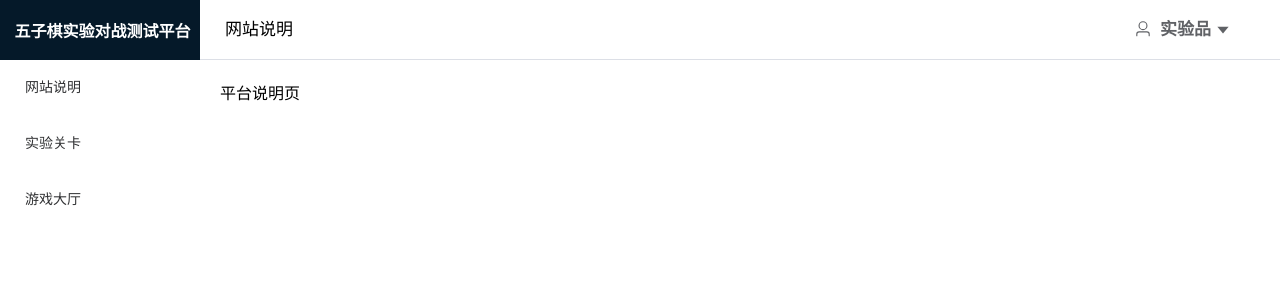
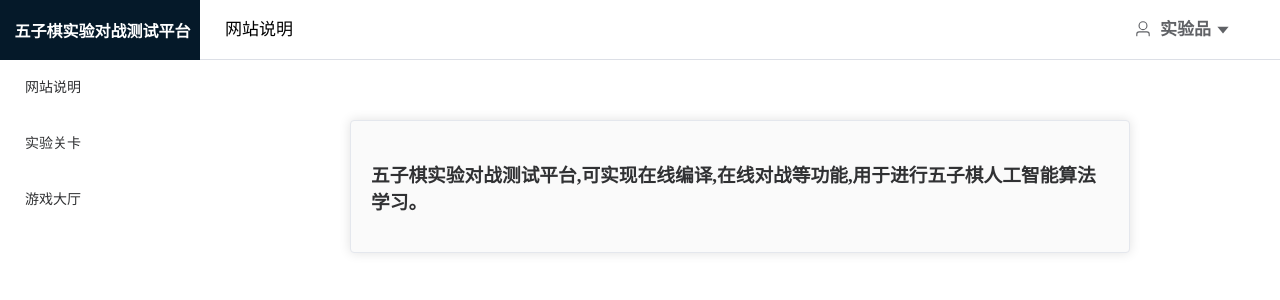
Before and after one commit to xiangzi05/code_myself, a Vue app in the folder gobang_front/: page /intro in a window 1280 px wide. Shown: the top 300 px of the page. Built offline with nearby package versions, Linux system fonts and the light colour scheme.

Commit message:
feat:平台介绍页面实现

```diff
--- a/gobang_front/src/router/index.js
+++ b/gobang_front/src/router/index.js
@@ -53,14 +53,14 @@ const routes = [
     path: "/pk",
     name: "pk_index",
     component: PkIndexView,
-    meta: { description: "游戏厅首页", isRoot: false },
+    meta: { description: "游戏对战", isRoot: false },
   },
   //实验闯关
   {
     path: "/round",
     name: "round_index",
     component: RoundIndexView,
-    meta: { description: "闯关首页", isRoot: false },
+    meta: { description: "实验闯关", isRoot: false },
   },
   //页面报错提示
   {
--- a/gobang_front/src/views/error/NotFound.vue
+++ b/gobang_front/src/views/error/NotFound.vue
@@ -1,4 +1,12 @@
-<template>404 Not Found</template>
+<template>
+  <div class="content-field">
+    <el-row>
+      <el-col :span="18" :offset="3">
+        <el-card shadow="always" class="card"> 404 Not Found </el-card>
+      </el-col>
+    </el-row>
+  </div>
+</template>
 
 <script>
 export default {
@@ -8,4 +16,11 @@ export default {
 </script>
 
 <style scoped>
+div.content-field {
+  margin-top: 40px;
+}
+
+.card {
+  background-color: #fafafa;
+}
 </style>
--- a/gobang_front/src/views/intro/PlatformIntroView.vue
+++ b/gobang_front/src/views/intro/PlatformIntroView.vue
@@ -1,5 +1,15 @@
 <template>
-  <div>平台说明页</div>
+  <div class="content-field">
+    <el-row>
+      <el-col :span="18" :offset="3">
+        <el-card shadow="always" class="card">
+          <h1>
+            五子棋实验对战测试平台,可实现在线编译,在线对战等功能,用于进行五子棋人工智能算法学习。
+          </h1></el-card
+        >
+      </el-col>
+    </el-row>
+  </div>
 </template>
 
 <script>
@@ -12,4 +22,12 @@ export default {
 };
 </script>
 
-  <style scoped ></style>
+  <style scoped >
+div.content-field {
+  margin-top: 40px;
+}
+
+.card {
+  background-color: #fafafa;
+}
+</style>
```
